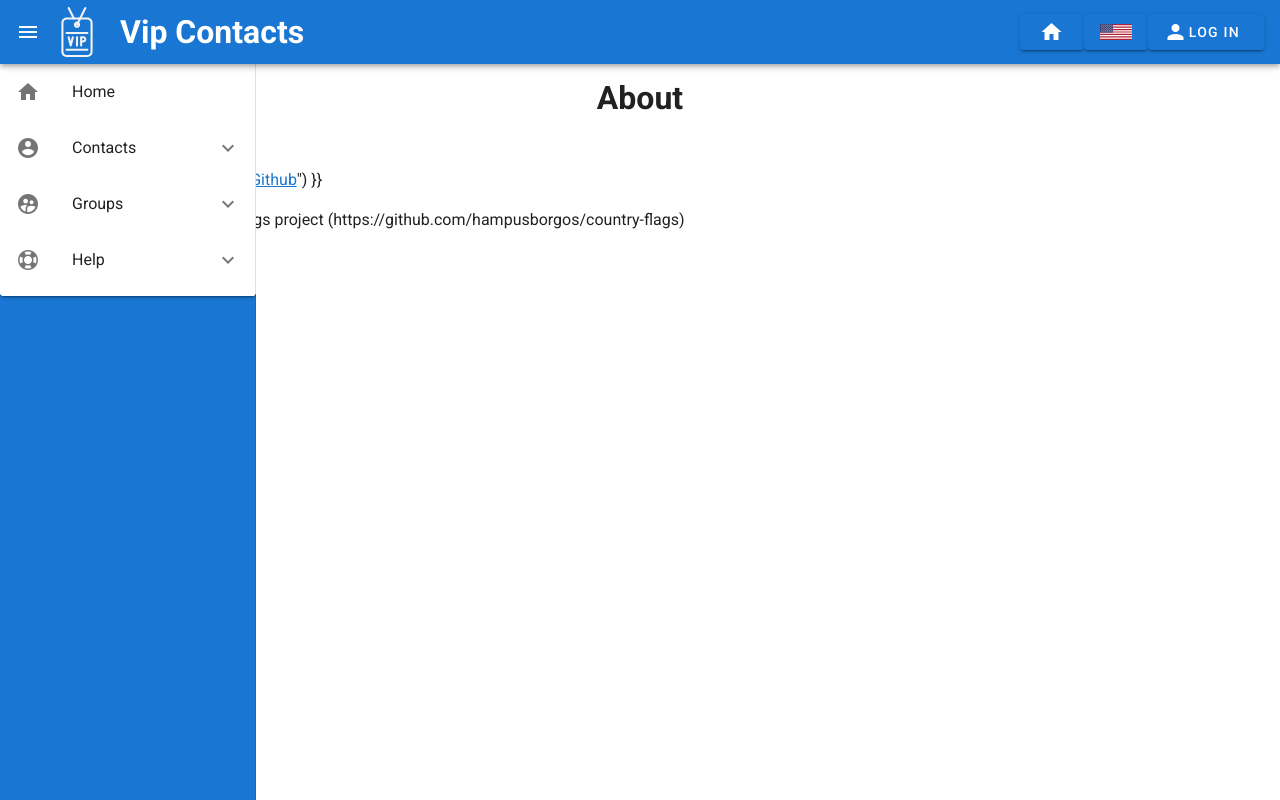
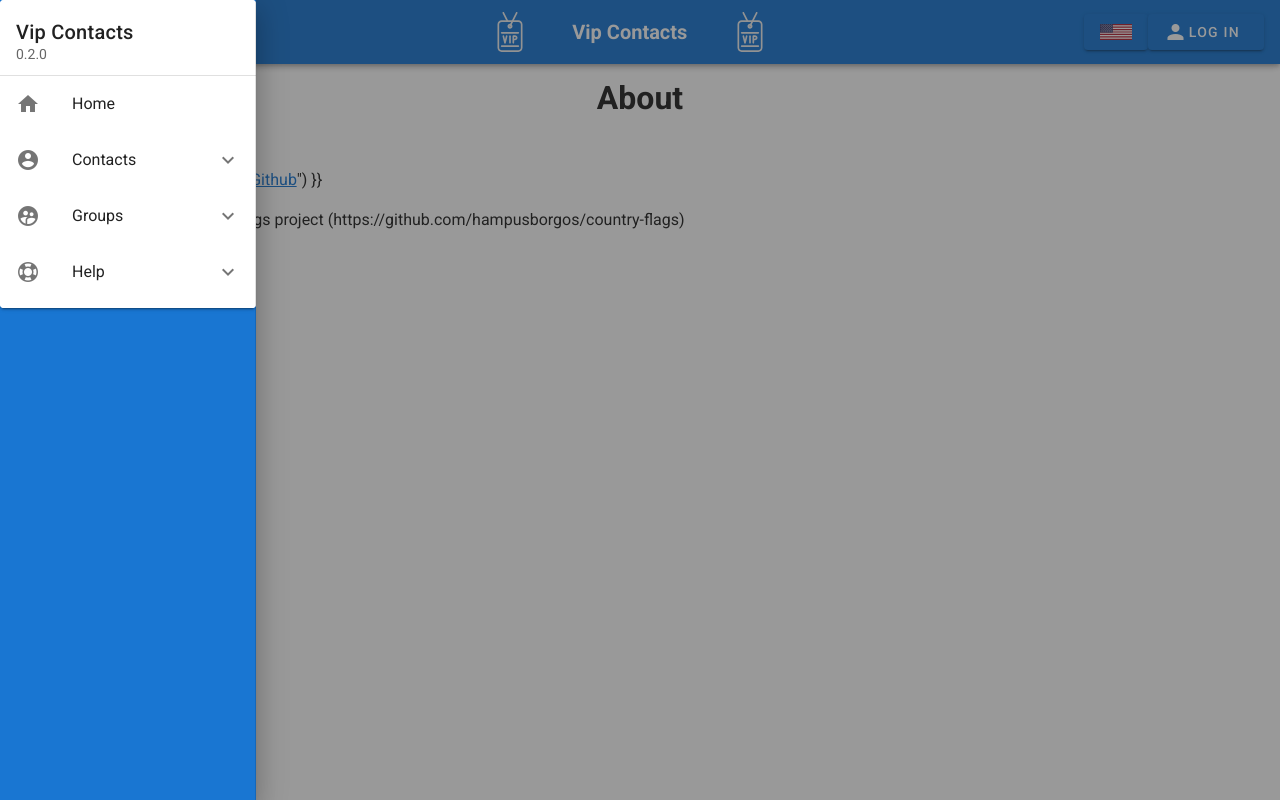
Before and after one commit to turulomio/vipcontacts, a Vue app: page /about in a window 1280 px wide. Both pictures are taken after a click on the button 28 px from the left and 32 px from the top of the page. Built offline with nearby package versions, Linux system fonts and the light colour scheme.

Commit message:
Changed menu to a navigation-containter

```diff
--- a/src/App.vue
+++ b/src/App.vue
@@ -1,26 +1,19 @@
 <template>
     <v-app>
-<!--        <v-app-bar app color="primary" dark fixed  fill-height >
-
-        </v-app-bar>-->
-        <v-app-bar color="primary" dark fill-height app  >
-            <v-app-bar-nav-icon @click="drawer = !drawer"></v-app-bar-nav-icon>
-            <v-img alt="Vuetify Logo" class="shrink mr-2" contain src="./assets/vip.svg" transition="scale-transition" width="50" height="50" />
-            <h1>Vip Contacts</h1>
-            <v-spacer />
-            <v-btn color="primary" to="/"><v-icon dark>mdi-home</v-icon></v-btn>
-            <SwitchLanguages />
-            <btnLogIn v-show="!this.$store.state.logged"/>
-            <btnLogOut v-show="this.$store.state.logged"/>
-
-        </v-app-bar>
-        <v-navigation-drawer class="primary" v-model="drawer" absolute clipped>
+        <v-navigation-drawer class="primary" v-model="drawer" absolute temporary>
             <v-card class="mx-auto" width="300">
                 <v-list>
-                    <v-list-item link router to="/">
-                        <v-list-item-icon><v-icon>mdi-home</v-icon></v-list-item-icon>
-                        <v-list-item-title>Home</v-list-item-title>
+
+                    <v-list-item class="center">
+                        <v-list-item-content>
+                            <v-list-item-title class="title">Vip Contacts</v-list-item-title>
+                            <v-list-item-subtitle>{{ $store.state.version }}</v-list-item-subtitle>
+                        </v-list-item-content>
                     </v-list-item>
+
+                    <v-divider></v-divider>
+
+
                     <v-list-item link router to="/">
                         <v-list-item-icon><v-icon>mdi-home</v-icon></v-list-item-icon>
                         <v-list-item-title>Home</v-list-item-title>
@@ -62,6 +55,20 @@
                 </v-list>
             </v-card>
         </v-navigation-drawer>
+
+        <v-app-bar color="primary" dark  fixed fill-height app>
+            <v-app-bar-nav-icon @click="drawer = !drawer"></v-app-bar-nav-icon>
+            <v-btn color="primary" to="/"><v-icon dark>mdi-home</v-icon></v-btn>
+            <v-spacer />
+            <v-img alt="Vuetify Logo" class="shrink ml-15 mr-10" contain src="./assets/vip.svg" transition="scale-transition" width="45" height="40" />
+            <v-app-bar-title class="font-weight-bold h1" >Vip Contacts</v-app-bar-title>
+            <v-img alt="Vuetify Logo" class="shrink ml-10" contain src="./assets/vip.svg" transition="scale-transition" width="45" height="40" />
+            <v-spacer />
+            <SwitchLanguages />
+            <btnLogIn v-show="!this.$store.state.logged"/>
+            <btnLogOut v-show="this.$store.state.logged"/>
+
+        </v-app-bar>
         <v-main>
             <router-view></router-view>
         </v-main>
```
Also changed, not shown: src/components/Menu.vue (deleted, +0 -63 lines).
